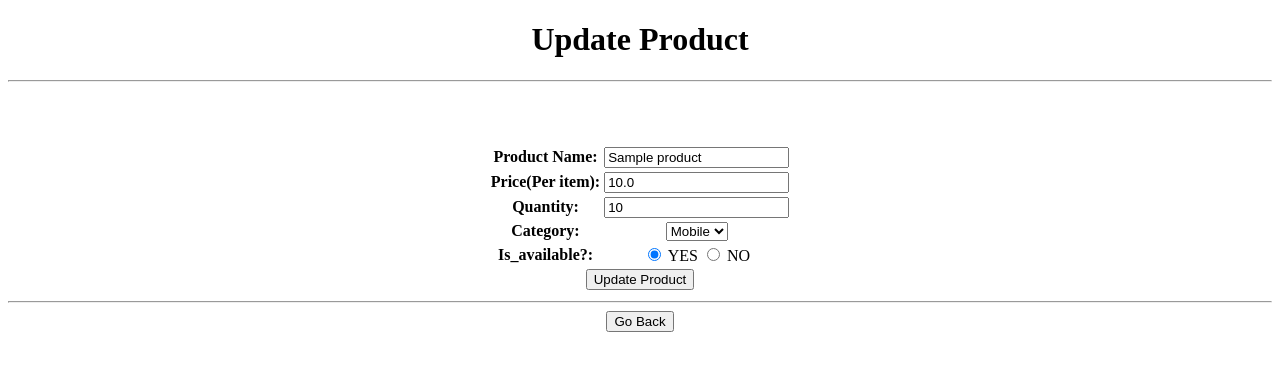
After one commit to imAshutoshGupta/ash-store, a Django app: page /product_app/edit/1 in a window 1280 px wide. The commit adds this page. Shown: the top 371 px of the page. Run offline with Django 4.2, Linux system fonts and the light colour scheme; tables that the repository leaves empty hold one stand-in row (values such as "Sample post").

Commit message:
update the product

```diff
--- a/ash_project/product_app/urls.py
+++ b/ash_project/product_app/urls.py
@@ -6,4 +6,5 @@ urlpatterns = [
     path('add_product',views.add_product),
     path('productdash', views.product_dashboard),
     path('delete/<pid>',views.delete_product),
+    path('edit/<pid>',views.update_product),
 ]
--- a/ash_project/product_app/views.py
+++ b/ash_project/product_app/views.py
@@ -66,3 +66,26 @@ def delete_product(request,pid):
     p.delete()
     #redirect to dashboard
     return redirect('/product_app/productdash')
+
+def update_product(request,pid):
+    if request.method=='GET':
+        p=Product.objects.filter(id=pid)
+        # print(p)
+        context={}
+        context['product']=p
+        # return HttpResponse("data fetched")
+        return render(request,'product_app/editproduct.html',context)
+    else:
+        uname=request.POST['pname']
+        uprice=request.POST['price']
+        uqty=request.POST['qty']
+        ucat=request.POST['cat']
+        uavail=request.POST['is_avail'] #these key values are from the editproduct.html file
+
+        print(uname)
+        print(uprice)
+        print(uqty)
+        print(ucat)
+        print(uavail)
+
+        return HttpResponse("data fetched")
--- /dev/null
+++ b/ash_project/templates/product_app/editproduct.html
@@ -0,0 +1,74 @@
+<!DOCTYPE html>
+<html lang="en">
+
+<head>
+    <meta charset="UTF-8">
+    <meta name="viewport" content="width=device-width, initial-scale=1.0">
+    <title>Ekart|Add Product</title>
+</head>
+
+<body align="center">
+    <h1 align="center">Update Product</h1>
+    <hr>
+    <br><br><br>
+    {% for x in product %}
+    <form method="POST">
+        {% csrf_token %}
+        <table align="center">
+            <tr>
+                <td><strong>Product Name:</strong></td>
+                <td><input type="text" name="pname" value="{{x.name}}" id=""></td>
+            </tr>
+            <tr>
+                <td><strong>Price(Per item):</strong></td>
+                <td><input type="number" name="price" value="{{x.price}}" id=""></td>
+            </tr>
+            <tr>
+                <td><strong>Quantity:</strong></td>
+                <td><input type="number" name="qty" value="{{x.qty}}" id=""></td>
+            </tr>
+            <tr>
+                <td><strong>Category:</strong></td>
+                <td>
+                    <select name="cat" id="">
+                        {% if x.cat == 1 %}
+                        <option value="1">Mobile</option>
+                        {% elif x.cat == 2 %}
+                        <option value="2">Shoes</option>
+                        {% else %}
+                        <option value="3">Cloths</option>
+                        {% endif %}
+                        <option value="1">Mobile</option>
+                        <option value="2">Shoes</option>
+                        <option value="3">Cloths</option>
+                    </select>
+
+                </td>
+            </tr>
+
+            <tr>
+                <td><strong>Is_available?:</strong></td>
+                <td>
+                    {% if x.is_available %}
+                    <input type="radio" value="1" name="is_avail" id="" checked> YES
+                    <input type="radio" value="0" name="is_avail" id=""> NO
+                    {% else %}
+                    <input type="radio" value="1" name="is_avail" id="" > YES
+                    <input type="radio" value="0" name="is_avail" id="" checked> NO
+                    {% endif %}
+                </td>
+            </tr>
+
+            <tr>
+                <td colspan="2" align="center"><input type="submit" value="Update Product"></td>
+            </tr>
+        </table>
+    </form>
+    {% endfor %}
+    <hr>
+
+    <a align="center" href="/product_app/productdash"><button align="center">Go Back</button></a>
+
+</body>
+
+</html>
```
Also changed, not shown: ash_project/templates/product_app/dashboard.html (+16 -2 lines).
